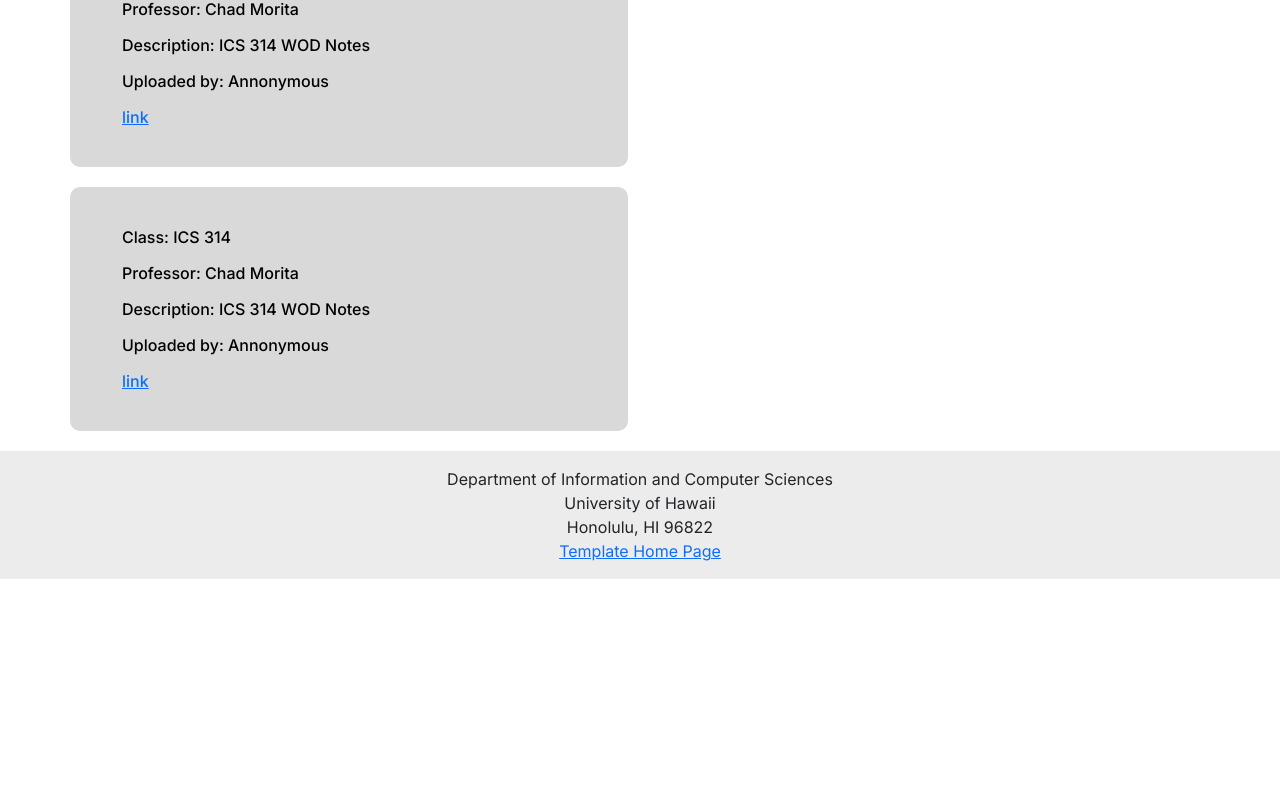
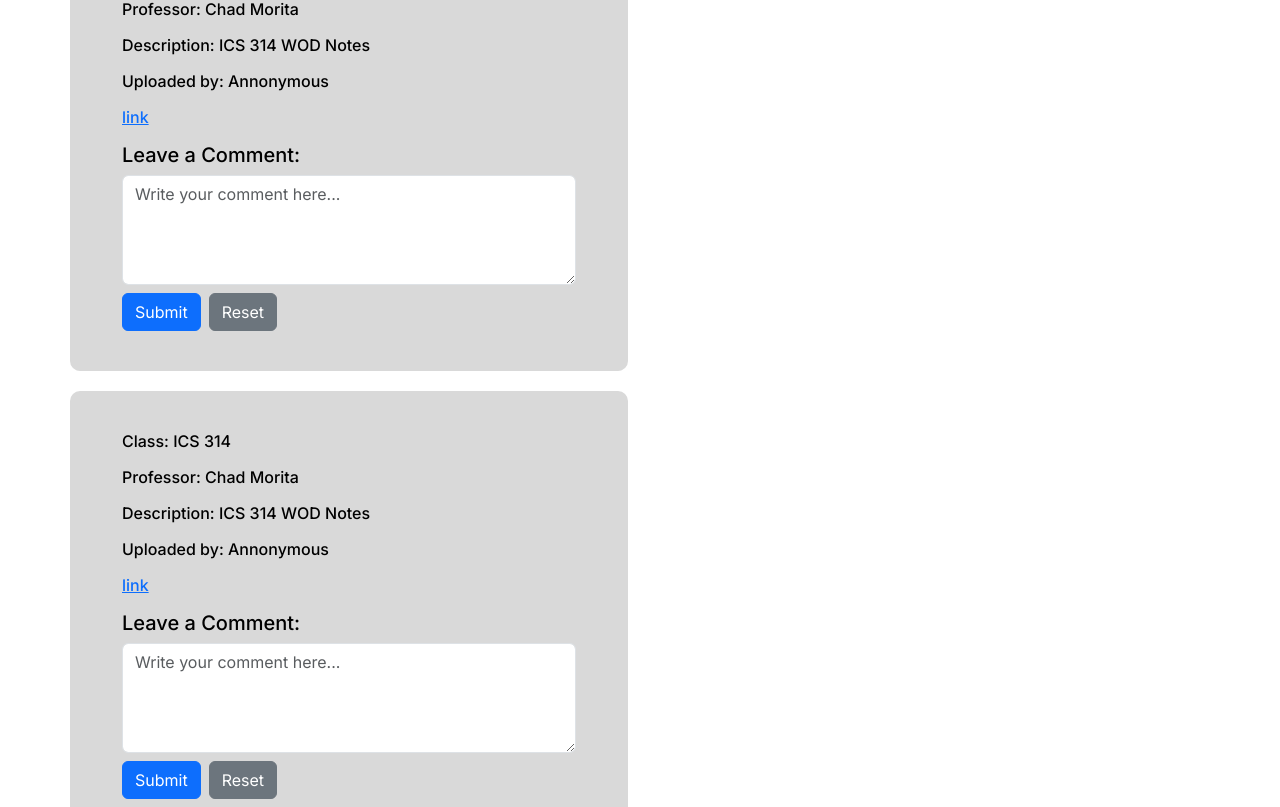
Before and after one commit to web-warriors-hub/notehub-manoa, a Next.js app: page /notes in a window 1280 px wide. Shown: the part 393-1200 px from the top of the page. Before the commit the page ends 972 px from the top, so only its background shows below. Built offline with nearby package versions, Linux system fonts and the light colour scheme; no server answers.

Commit message:
Comment box in view note
Included comment box in view note mockup

```diff
--- a/src/app/notes/page.tsx
+++ b/src/app/notes/page.tsx
@@ -1,6 +1,6 @@
 'use client'
 
-import { Col, Container, Row, Dropdown } from 'react-bootstrap';
+import { Col, Container, Row, Dropdown, ListGroup } from 'react-bootstrap';
 import { BoxArrowRight } from 'react-bootstrap-icons';
 import { useState } from 'react';
 
@@ -71,6 +71,17 @@ const Viewnotes = () => {
             <p>Description: ICS 314 WOD Notes</p>
             <p>Uploaded by: Annonymous</p>
             <a href="#">link</a>
+            <p> </p>
+            <h5>Leave a Comment:</h5>
+            <textarea
+              className="form-control mb-2"
+              rows={4}
+              placeholder="Write your comment here..."
+            ></textarea>
+            <div className="d-flex gap-2">
+              <button className="btn btn-primary" type="submit">Submit</button>
+              <button className="btn btn-secondary" type="reset">Reset</button>
+            </div>
           </Col>
         </Row>
         <Row className="note">
@@ -80,6 +91,17 @@ const Viewnotes = () => {
             <p>Description: ICS 314 WOD Notes</p>
             <p>Uploaded by: Annonymous</p>
             <a href="#">link</a>
+            <p> </p>
+            <h5>Leave a Comment:</h5>
+            <textarea
+              className="form-control mb-2"
+              rows={4}
+              placeholder="Write your comment here..."
+            ></textarea>
+            <div className="d-flex gap-2">
+              <button className="btn btn-primary" type="submit">Submit</button>
+              <button className="btn btn-secondary" type="reset">Reset</button>
+            </div>
           </Col>
         </Row>
       </Container>
```
